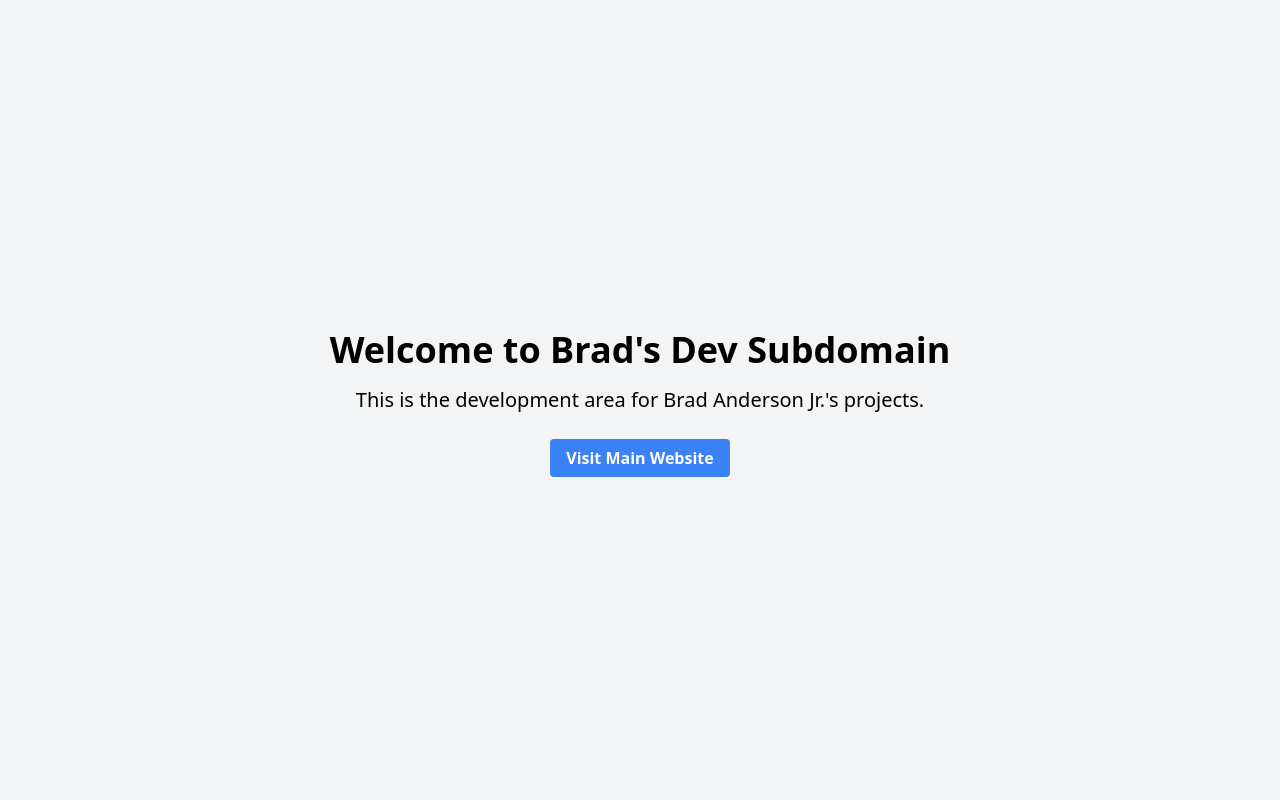
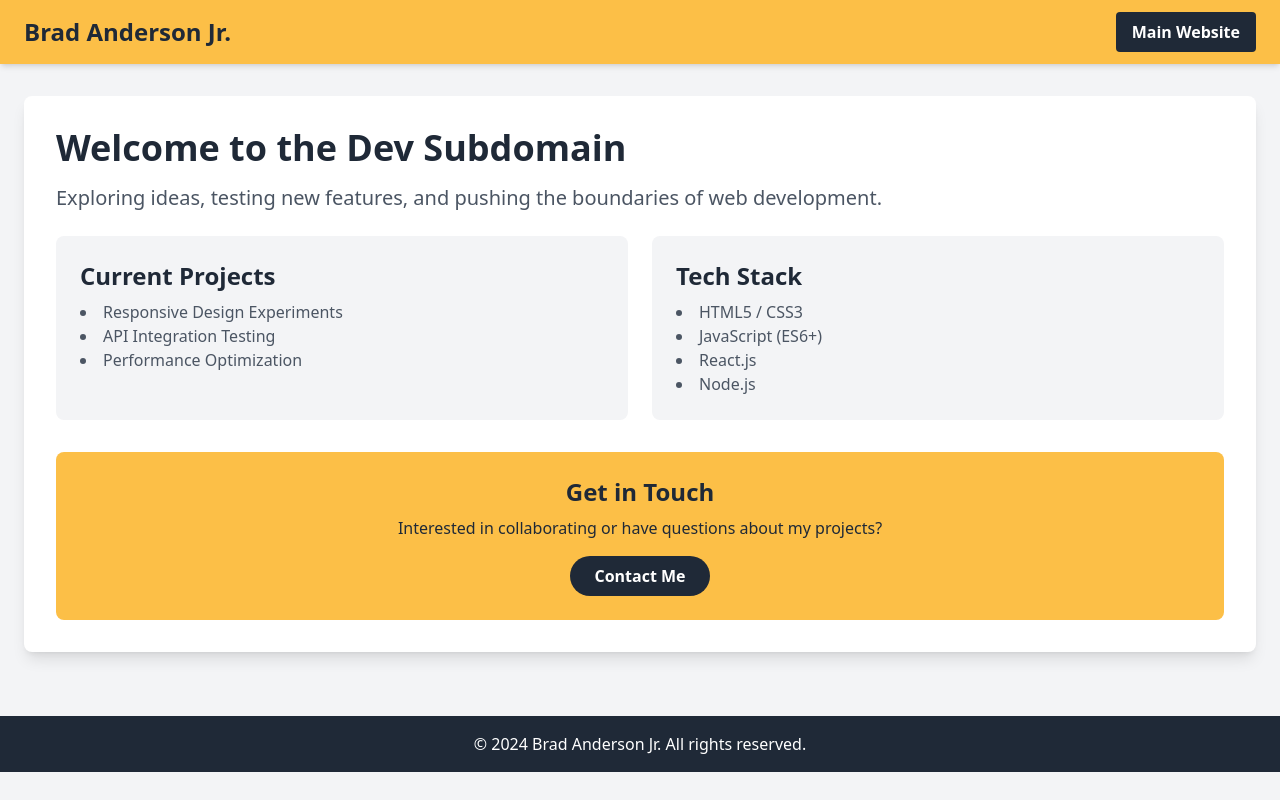
Before and after one commit to bradandersonjr/website, a plain HTML site: page index.html in a window 1280 px wide. Drawn offline with nearby package versions, Linux system fonts and the light colour scheme.

Commit message:
Update index.html

```diff
--- a/index.html
+++ b/index.html
@@ -5,14 +5,69 @@
     <meta name="viewport" content="width=device-width, initial-scale=1.0">
     <title>Brad Anderson Jr. - Dev Subdomain</title>
     <script src="https://cdn.tailwindcss.com"></script>
+    <script>
+        tailwind.config = {
+            theme: {
+                extend: {
+                    colors: {
+                        brand: '#fcbf47',
+                    }
+                }
+            }
+        }
+    </script>
 </head>
-<body class="bg-gray-100 min-h-screen flex items-center justify-center">
-    <div class="text-center">
-        <h1 class="text-4xl font-bold mb-4">Welcome to Brad's Dev Subdomain</h1>
-        <p class="text-xl mb-8">This is the development area for Brad Anderson Jr.'s projects.</p>
-        <a href="https://www.bradandersonjr.com" class="bg-blue-500 hover:bg-blue-600 text-white font-bold py-2 px-4 rounded transition duration-300">
-            Visit Main Website
-        </a>
-    </div>
+<body class="bg-gray-100 min-h-screen font-sans">
+    <nav class="bg-brand shadow-md">
+        <div class="container mx-auto px-6 py-3 flex justify-between items-center">
+            <div class="text-2xl font-bold text-gray-800">Brad Anderson Jr.</div>
+            <a href="https://www.bradandersonjr.com" class="bg-gray-800 hover:bg-gray-700 text-white font-bold py-2 px-4 rounded transition duration-300">
+                Main Website
+            </a>
+        </div>
+    </nav>
+
+    <main class="container mx-auto px-6 py-8">
+        <div class="bg-white shadow-lg rounded-lg overflow-hidden">
+            <div class="p-8">
+                <h1 class="text-4xl font-bold mb-4 text-gray-800">Welcome to the Dev Subdomain</h1>
+                <p class="text-xl mb-6 text-gray-600">Exploring ideas, testing new features, and pushing the boundaries of web development.</p>
+
+                <div class="grid grid-cols-1 md:grid-cols-2 gap-6 mb-8">
+                    <div class="bg-gray-100 p-6 rounded-lg">
+                        <h2 class="text-2xl font-semibold mb-2 text-gray-800">Current Projects</h2>
+                        <ul class="list-disc list-inside text-gray-600">
+                            <li>Responsive Design Experiments</li>
+                            <li>API Integration Testing</li>
+                            <li>Performance Optimization</li>
+                        </ul>
+                    </div>
+                    <div class="bg-gray-100 p-6 rounded-lg">
+                        <h2 class="text-2xl font-semibold mb-2 text-gray-800">Tech Stack</h2>
+                        <ul class="list-disc list-inside text-gray-600">
+                            <li>HTML5 / CSS3</li>
+                            <li>JavaScript (ES6+)</li>
+                            <li>React.js</li>
+                            <li>Node.js</li>
+                        </ul>
+                    </div>
+                </div>
+
+                <div class="bg-brand p-6 rounded-lg text-center">
+                    <h2 class="text-2xl font-semibold mb-2 text-gray-800">Get in Touch</h2>
+                    <p class="mb-4 text-gray-800">Interested in collaborating or have questions about my projects?</p>
+                    <a href="mailto:contact@bradandersonjr.com" class="bg-gray-800 hover:bg-gray-700 text-white font-bold py-2 px-6 rounded-full inline-block transition duration-300">
+                        Contact Me
+                    </a>
+                </div>
+            </div>
+        </div>
+    </main>
+
+    <footer class="bg-gray-800 text-white py-4 mt-8">
+        <div class="container mx-auto px-6 text-center">
+            <p>&copy; 2024 Brad Anderson Jr. All rights reserved.</p>
+        </div>
+    </footer>
 </body>
 </html>
```
